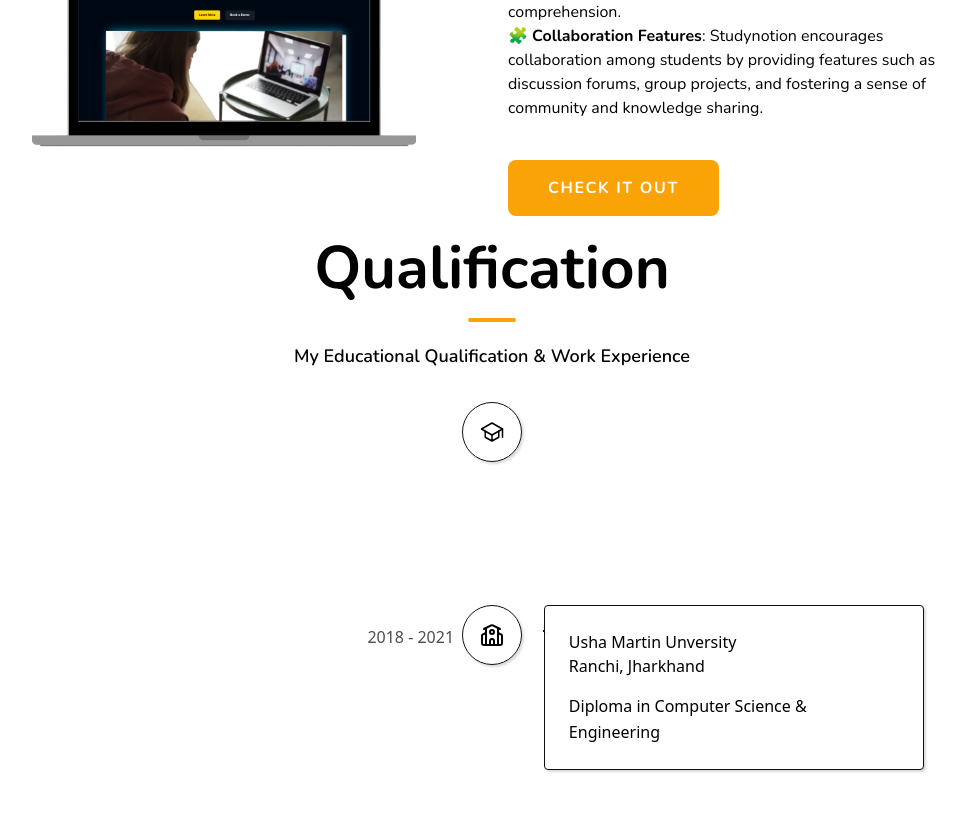
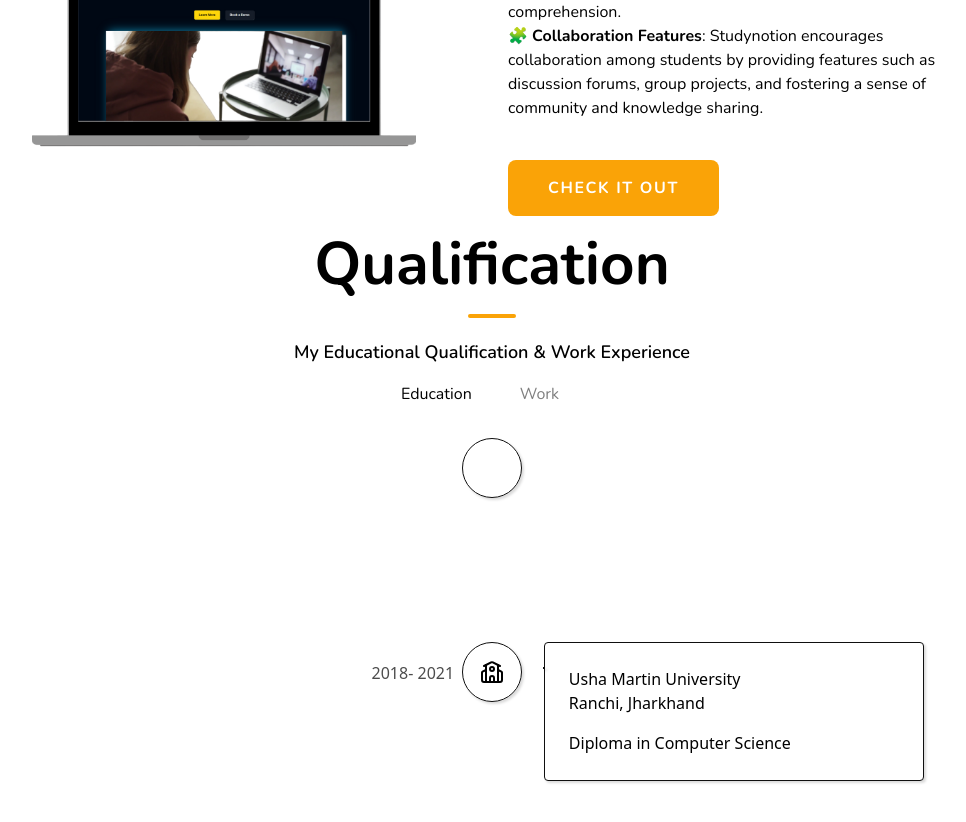
Before and after one commit to aniimessh/animesh-portfolio-v1, a Next.js app: page / in a window 1280 px wide. Shown: the part 2280-3102 px from the top of the page, without its empty margins (148-1114 px from the left). Built offline with nearby package versions, Linux system fonts and the light colour scheme.

Commit message:
feat: work experience added

```diff
--- a/components/experiencePage/Experience.jsx
+++ b/components/experiencePage/Experience.jsx
@@ -6,13 +6,21 @@ import {
 } from "react-vertical-timeline-component";
 import "react-vertical-timeline-component/style.min.css";
 import { IoSchoolOutline } from "react-icons/io5";
-import { LuSchool } from "react-icons/lu";
+import { educationDetails } from "@/utils/constants";
+import { useState } from "react";
+import { BsPersonWorkspace } from "react-icons/bs";
 
 const Experience = () => {
+  const [selectedQualification, setSelectedQualification] =
+    useState("education");
+
+  const handleQualificationChange = (event) => {
+    setSelectedQualification(event.target.value);
+  };
   return (
     <>
       <div
-        className="sm:w-3/4 pt-20 sm:pt-0 p-5 sm:p-0 w-full md:h-screen  mx-auto flex justify-center items-center flex-col"
+        className="sm:w-3/4 pt-20 pb-20 sm:pt-0 p-5 sm:p-0 w-full md:h-screen  mx-auto flex justify-center items-center flex-col"
         id=""
       >
         <>
@@ -21,8 +29,86 @@ const Experience = () => {
           <p className="text-lg w-full mt-5 font-Nunito font-semibold text-center">
             My Educational Qualification & Work Experience
           </p>
+          <div className="flex gap-x-6 mt-4">
+            <label
+              htmlFor="academic"
+              className={`font-Nunito ${
+                selectedQualification === "education"
+                  ? "opacity-100"
+                  : "opacity-50"
+              } cursor-pointer`}
+            >
+              Education
+            </label>
+            <input
+              type="radio"
+              id="academic"
+              name="qualification"
+              value="education"
+              defaultChecked
+              onChange={handleQualificationChange}
+              className="appearance-none"
+            />
+            <label
+              htmlFor="work"
+              className={`font-Nunito ${
+                selectedQualification === "work" ? "opacity-100" : "opacity-50"
+              } cursor-pointer`}
+            >
+              Work
+            </label>
+            <input
+              type="radio"
+              id="work"
+              name="qualification"
+              value="work"
+              onChange={handleQualificationChange}
+              className="appearance-none"
+            />
+          </div>
         </>
-        <div className="text-black w-full">
+        <div className="text-black w-full h-2/4">
+          {selectedQualification === "education" && (
+            <VerticalTimeline>
+              {educationDetails.map((item) => {
+                return (
+                  <VerticalTimelineElement
+                    key={item.id}
+                    className="vertical-timeline-element--work text-black"
+                    contentStyle={{
+                      color: "#000",
+                      boxShadow: "rgba(0, 0, 0, 0.15) 1.95px 1.95px 2.6px",
+                      border: "1px solid #0f0f0f",
+                    }}
+                    contentArrowStyle={{
+                      borderRight: "7px solid  rgba(0, 0, 0, 0.15)",
+                      boxShadow: "rgba(0, 0, 0, 0.15) 1.95px 1.95px 2.6px",
+                      border: "1px solid #0f0f0f",
+                    }}
+                    date={item.year}
+                    iconStyle={{
+                      color: "#000",
+                      boxShadow: "rgba(0, 0, 0, 0.15) 1.95px 1.95px 2.6px",
+                      border: "1px solid #0f0f0f",
+                    }}
+                    icon={item.icon}
+                  >
+                    <h3
+                      className="vertical-timeline-element-title"
+                      style={{ color: "black" }}
+                    >
+                      {item.collegeName}
+                    </h3>
+                    <h4 className="vertical-timeline-element-subtitle">
+                      {item.place}
+                    </h4>
+                    <p>{item.course}</p>
+                  </VerticalTimelineElement>
+                );
+              })}
+            </VerticalTimeline>
+          )}
+          {selectedQualification === "work" && (
             <VerticalTimeline>
               <VerticalTimelineElement
                 className="vertical-timeline-element--work text-black"
@@ -36,57 +122,27 @@ const Experience = () => {
                   boxShadow: "rgba(0, 0, 0, 0.15) 1.95px 1.95px 2.6px",
                   border: "1px solid #0f0f0f",
                 }}
-              date=" 2021 - 2024"
+                date="10th-Jul'23 - 4th-Dec'23"
                 iconStyle={{
                   color: "#000",
                   boxShadow: "rgba(0, 0, 0, 0.15) 1.95px 1.95px 2.6px",
                   border: "1px solid #0f0f0f",
                 }}
-              icon={<IoSchoolOutline />}
+                icon={<BsPersonWorkspace />}
               >
                 <h3
                   className="vertical-timeline-element-title"
                   style={{ color: "black" }}
                 >
-                OP Jindal University
+                  Centum World
                 </h3>
                 <h4 className="vertical-timeline-element-subtitle">
-                Raigarh, Chattisgarh
+                  Kolkata, West Bengal
                 </h4>
-              <p>B.Tech in Computer Science & Engineering</p>
-            </VerticalTimelineElement>
-            <VerticalTimelineElement
-              className="vertical-timeline-element--work text-black"
-              contentStyle={{
-                color: "#000",
-                boxShadow: "rgba(0, 0, 0, 0.15) 1.95px 1.95px 2.6px",
-                border: "1px solid #0f0f0f",
-              }}
-              contentArrowStyle={{
-                borderRight: "7px solid rgba(0, 0, 0, 0.15) ",
-                boxShadow: "rgba(0, 0, 0, 0.15) 1.95px 1.95px 2.6px",
-                border: "1px solid #0f0f0f",
-              }}
-              date=" 2018  - 2021"
-              iconStyle={{
-                color: "#000",
-                boxShadow: "rgba(0, 0, 0, 0.15) 1.95px 1.95px 2.6px",
-                border: "1px solid #0f0f0f",
-              }}
-              icon={<LuSchool />}
-            >
-              <h3
-                className="vertical-timeline-element-title"
-                style={{ color: "black" }}
-              >
-                Usha Martin Unversity
-              </h3>
-              <h4 className="vertical-timeline-element-subtitle">
-                Ranchi, Jharkhand
-              </h4>
-              <p>Diploma in Computer Science & Engineering</p>
+                <p>Software Developer Intern</p>
               </VerticalTimelineElement>
             </VerticalTimeline>
+          )}
         </div>
       </div>
     </>
--- /dev/null
+++ b/utils/constants.js
@@ -0,0 +1,21 @@
+import { LuSchool } from "react-icons/lu";
+import { IoSchoolOutline } from "react-icons/io5";
+
+export const educationDetails = [
+    {
+        id: 1,
+        collegeName: "OP Jinal University",
+        year: "2021- 2024",
+        place: "Raigarh, Chattisgarh",
+        course: "B.Tech in Computer Science",
+        icons: <IoSchoolOutline />
+    },
+    {
+        id: 2,
+        collegeName: "Usha Martin University",
+        year: "2018- 2021",
+        place: "Ranchi, Jharkhand",
+        course: "Diploma in Computer Science",
+        icon: <LuSchool/>
+    },
+]
```
Lines whose indentation alone changed are shown as unchanged.
